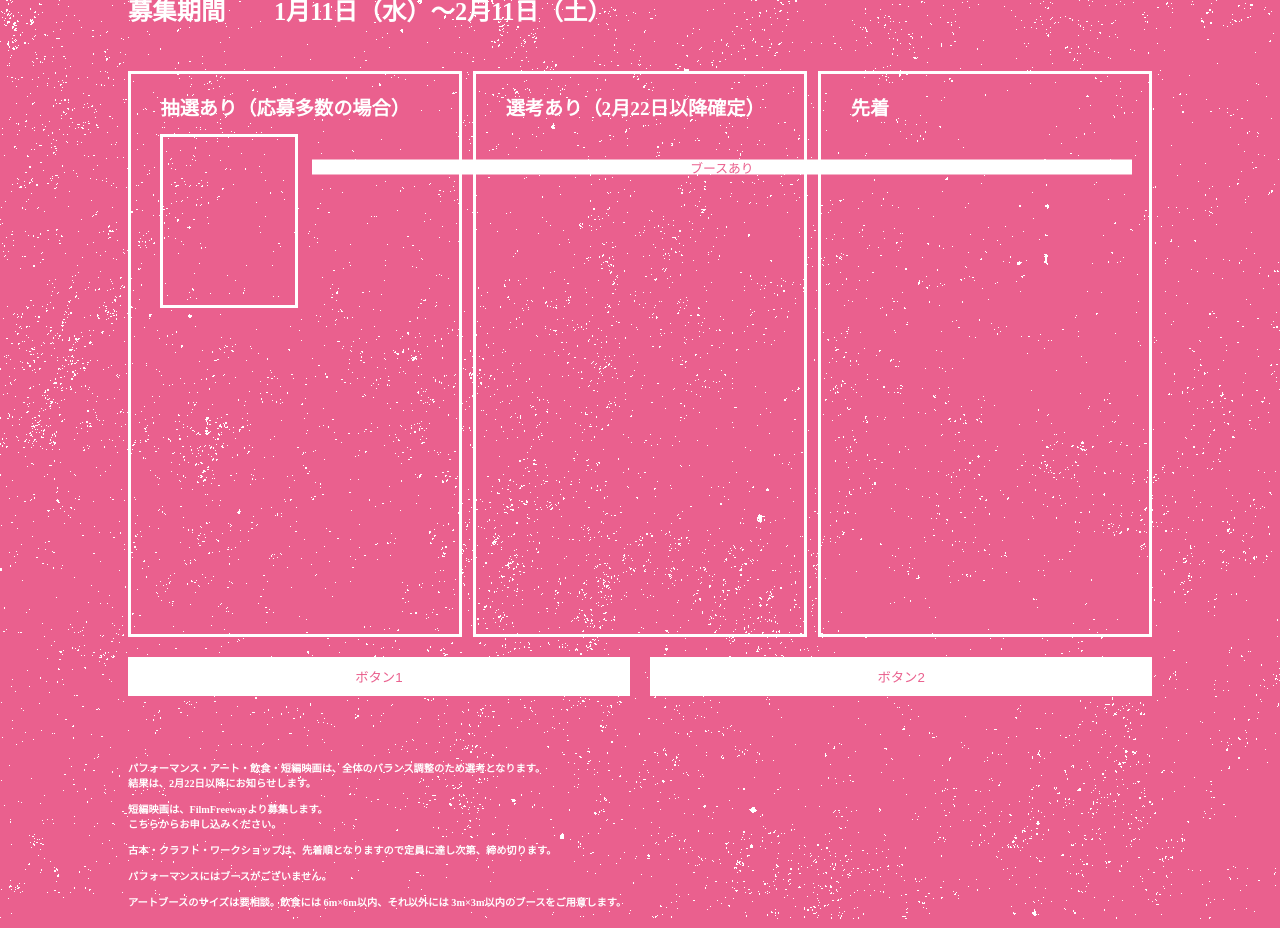
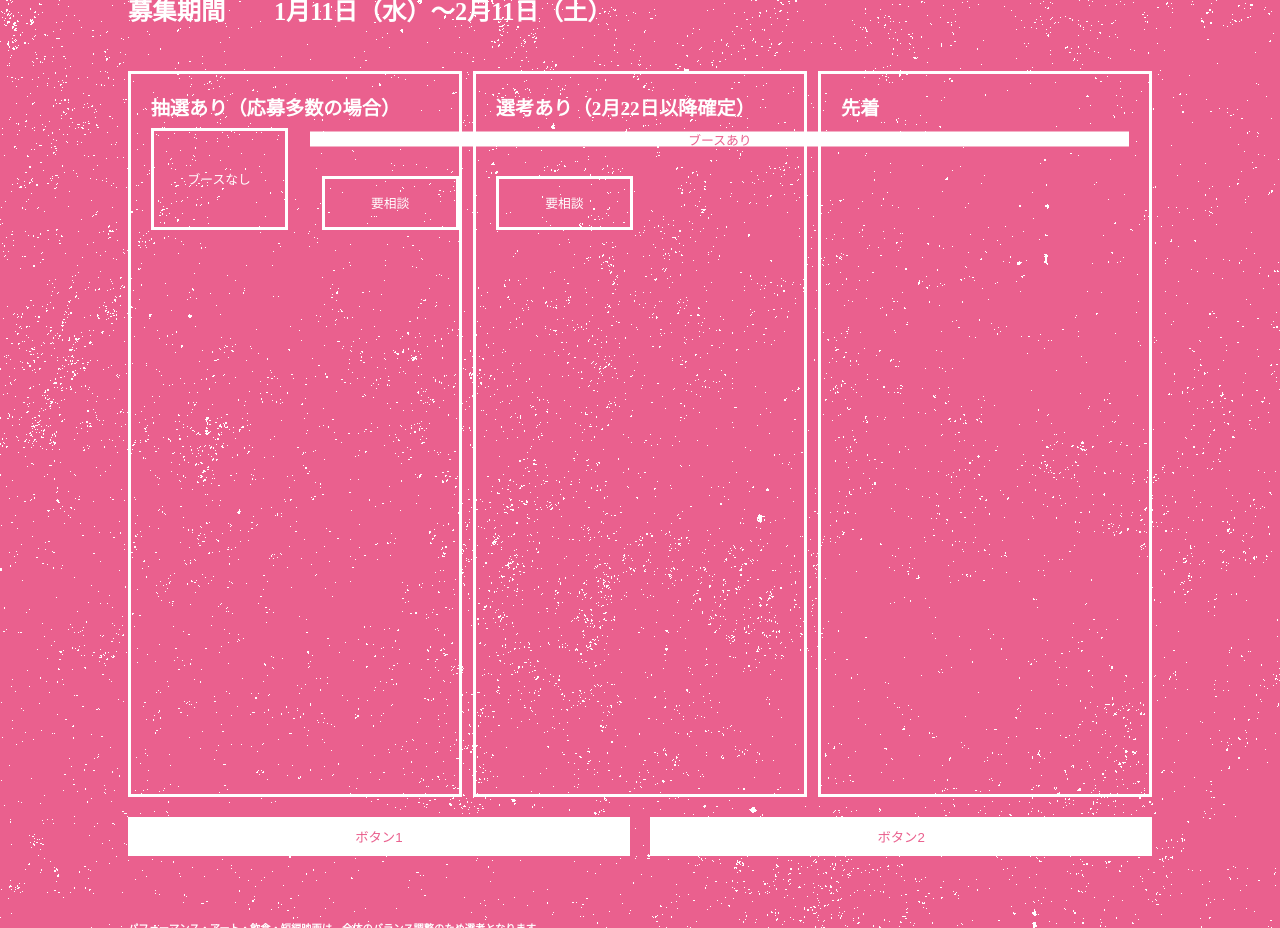
Before and after one commit to hiromuu/keidai-art, a React (Create React App) app: page / in a window 1280 px wide. Shown: the part 1560-2488 px from the top of the page. Built offline with nearby package versions, Linux system fonts and the light colour scheme; the HTML template or start-up script is replaced by a standard one.

Commit message:
一時保存

```diff
--- a/src/App.tsx
+++ b/src/App.tsx
@@ -111,7 +111,7 @@ function App() {
 
     const rectangleStyle: React.CSSProperties = {
         width: '32%',
-        height: '70Vh',
+        height: '90Vh',
         border: 'solid',
         borderColor: 'white',
     };
@@ -119,7 +119,7 @@ function App() {
         color: 'white',
         fontSize: '1.5Vw',
         fontWeight: 'bold',
-        marginLeft: '9%',
+        marginLeft: '6%',
         marginBottom: '2%'
     }
 
@@ -129,6 +129,14 @@ function App() {
         textAlign: 'center',
         margin: '0',
     }
+
+    const boxText2: React.CSSProperties = {
+        fontSize: '1vw',
+        color: 'white',
+        textAlign: 'center',
+
+    }
+
     const spanningRectangleStyle: React.CSSProperties = {
         display: 'flex',
         alignItems: 'center',
@@ -137,9 +145,49 @@ function App() {
         width: '80%',
         height: '15px',
         backgroundColor: 'white',
-        top: '12vh',
-        left: '18%',
+        top: '5.3vw',
+        left: '17.8%',
         transform: 'translateY(-50%)',
+    };
+
+    const noBoothBoxStyle: React.CSSProperties = {
+        border: "solid",
+        width: '40%',
+        height: '12vh',//後ほど修正
+        marginLeft: '6%',
+        borderColor: 'white',
+        alignItems: 'center',
+        justifyContent: 'center',
+        display: 'flex',
+    };
+
+    const noBoothBoxStyle2: React.CSSProperties = {
+        border: "solid",
+        width: '40%',
+        height: '6vh',
+        marginTop: '6vh',
+        borderColor: 'white',
+        alignItems: 'center',
+        justifyContent: 'center',
+        display: 'flex',
+    };
+
+    const noBoothBoxStyle3: React.CSSProperties = {
+        border: "solid",
+        width: '40%',
+        height: '6vh',//後ほど修正
+        marginTop: '6vh',
+        borderColor: 'white',
+        alignItems: 'center',
+        justifyContent: 'center',
+        display: 'flex',
+        marginLeft: '6%',
+    };
+
+    const boothOptionsContainer: React.CSSProperties = {
+        display: 'flex',
+        justifyContent: 'space-between',
+        width: '100%',
     };
 
     const buttonContainerStyle: React.CSSProperties = {
@@ -215,17 +263,24 @@ function App() {
                 <div style={rectangleContainerStyle}>
                     <div style={rectangleStyle}>
                         <p style={boxTitle}>抽選あり（応募多数の場合）</p>
-                        <div style={{
-                            border: "solid",
-                            width: '40%',
-                            height: '30%',
-                            marginLeft: '9%',
-                            marginTop: '4%',
-                            borderColor: 'white'
-                        }}></div>
+                        <div style={boothOptionsContainer}>
+                            <div style={noBoothBoxStyle}>
+                                <p style={boxText2}>ブースなし</p>
+                            </div>
+                            <div style={noBoothBoxStyle2}>
+                                <p style={boxText2}>要相談</p>
+                            </div>
+                        </div>
                     </div>
                     <div style={rectangleStyle}>
                         <p style={boxTitle}>選考あり（2月22日以降確定）</p>
+                        <div style={boothOptionsContainer}>
+                            <div style={noBoothBoxStyle3}>
+                                <p style={boxText2}>要相談</p>
+                            </div>
+                            <div>
+                            </div>
+                        </div>
                     </div>
                     <div style={rectangleStyle}>
                         <p style={boxTitle}>先着</p>
@@ -233,6 +288,7 @@ function App() {
                     <div style={spanningRectangleStyle}>
                         <p style={boxText}>ブースあり</p>
                     </div>
+
                 </div>
                 <div style={buttonContainerStyle}>
                     <button style={buttonStyle}>ボタン1</button>
```
